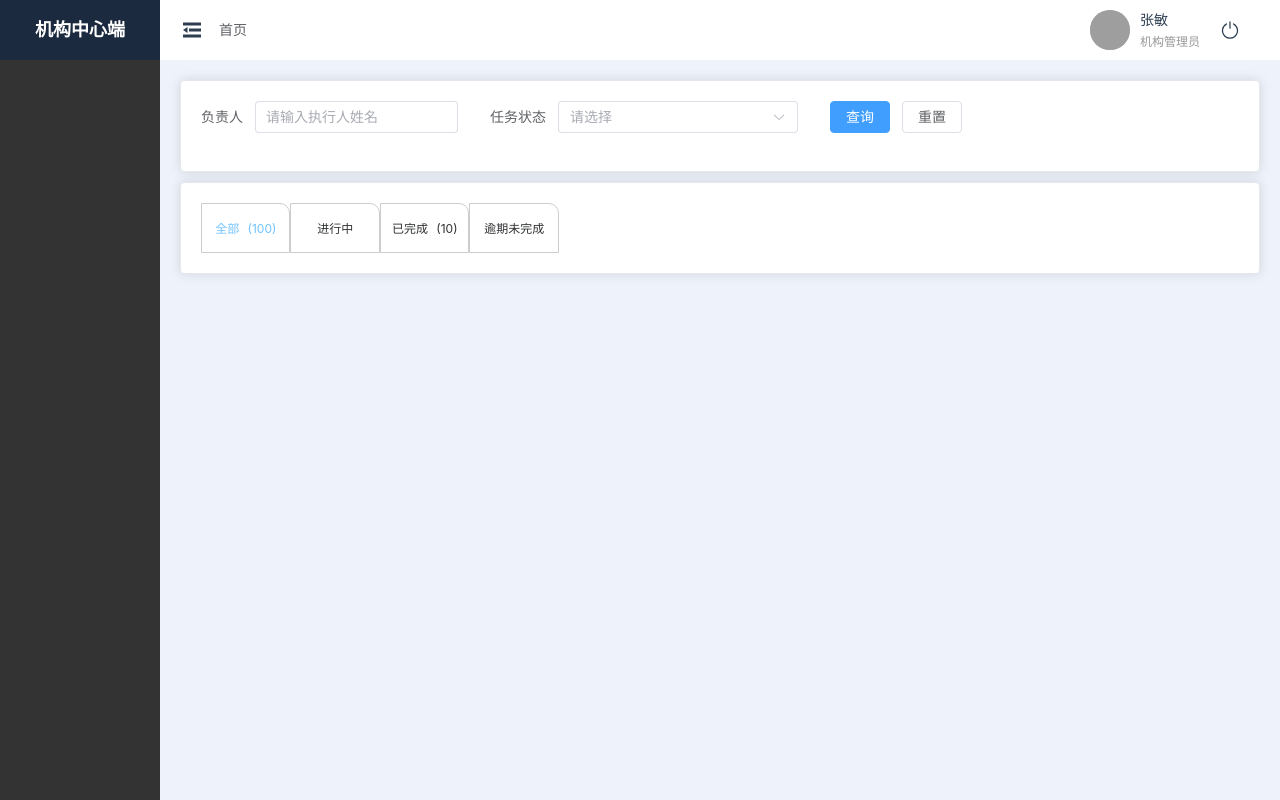
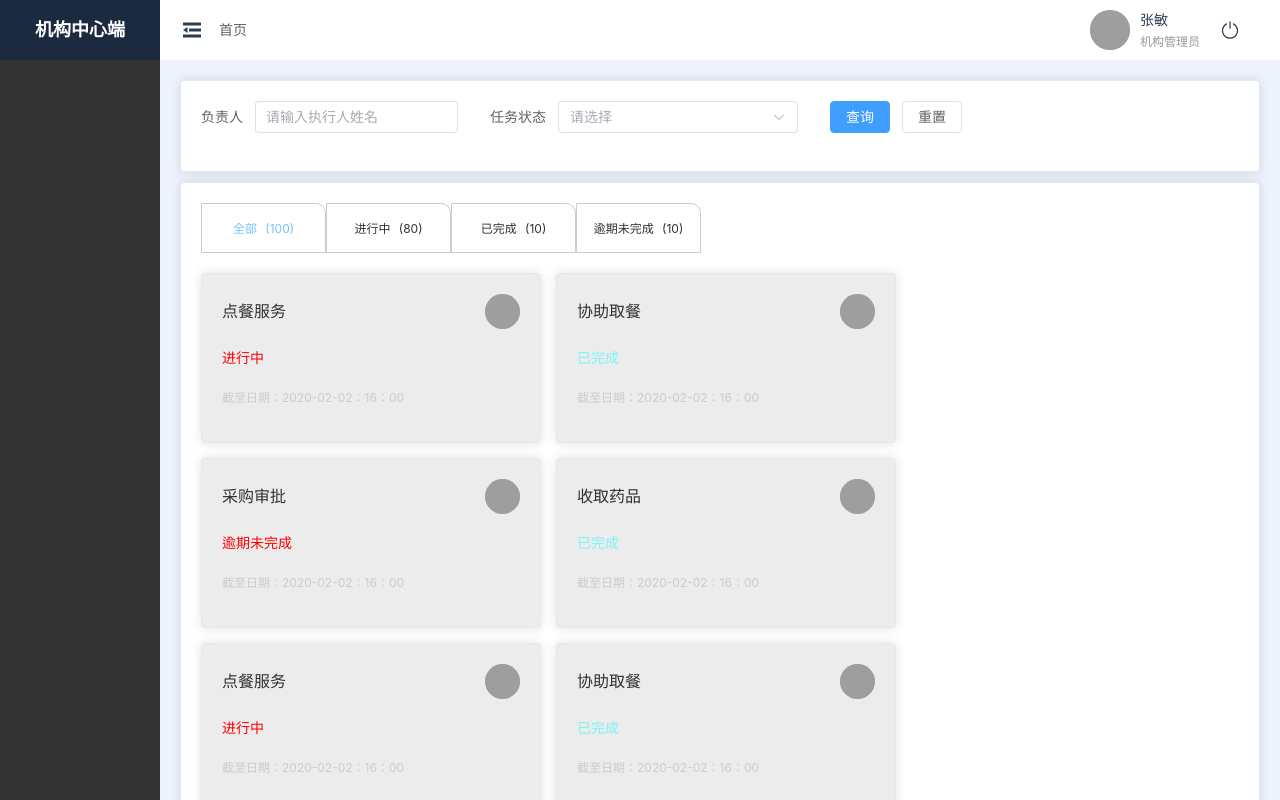
Before and after one commit to sichenga/LKCareSystem, a Vue app: page /dashboard/teskboard in a window 1280 px wide. Built offline with nearby package versions, Linux system fonts and the light colour scheme; grey boxes are pictures that could not be loaded.

Commit message:
增加任务模块

```diff
--- a/src/components/table/MayTable.vue
+++ b/src/components/table/MayTable.vue
@@ -17,7 +17,7 @@
         <slot name="custom" :data="scope.row"></slot>
       </template>
     </el-table-column>
-    <el-table-column label="操作" width="260">
+    <el-table-column label="操作" width="260" >
       <template v-slot="scope">
         <slot name="operate" :data="scope.row"></slot>
       </template>
--- /dev/null
+++ b/src/database/Teskboard.json
@@ -0,0 +1,122 @@
+[
+  {
+    "name": "点餐服务",
+    "state": 1,
+    "statename": "进行中",
+    "time": "2021-01-01 12:00:00"
+  },
+  {
+    "name": "协助取餐",
+    "state": 2,
+    "statename": "已完成",
+    "time": "2021-01-01 12:00:00"
+  },
+  {
+    "name": "采购审批",
+    "state": 3,
+    "statename": "逾期未完成",
+    "time": "2021-01-01 12:00:00"
+  },
+  {
+    "name": "收取药品",
+    "state": 2,
+    "statename": "已完成",
+    "time": "2021-01-01 12:00:00"
+  },
+  {
+    "name": "点餐服务",
+    "state": 1,
+    "statename": "进行中",
+    "time": "2021-01-01 12:00:00"
+  },
+  {
+    "name": "协助取餐",
+    "state": 2,
+    "statename": "已完成",
+    "time": "2021-01-01 12:00:00"
+  },
+  {
+    "name": "采购审批",
+    "state": 3,
+    "statename": "逾期未完成",
+    "time": "2021-01-01 12:00:00"
+  },
+  {
+    "name": "收取药品",
+    "state": 2,
+    "statename": "已完成",
+    "time": "2021-01-01 12:00:00"
+  },
+  {
+    "name": "点餐服务",
+    "state": 1,
+    "statename": "进行中",
+    "time": "2021-01-01 12:00:00"
+  },
+  {
+    "name": "协助取餐",
+    "state": 2,
+    "statename": "已完成",
+    "time": "2021-01-01 12:00:00"
+  },
+  {
+    "name": "采购审批",
+    "state": 3,
+    "statename": "逾期未完成",
+    "time": "2021-01-01 12:00:00"
+  },
+  {
+    "name": "收取药品",
+    "state": 2,
+    "statename": "已完成",
+    "time": "2021-01-01 12:00:00"
+  },
+  {
+    "name": "点餐服务",
+    "state": 1,
+    "statename": "进行中",
+    "time": "2021-01-01 12:00:00"
+  },
+  {
+    "name": "协助取餐",
+    "state": 2,
+    "statename": "已完成",
+    "time": "2021-01-01 12:00:00"
+  },
+  {
+    "name": "采购审批",
+    "state": 3,
+    "statename": "逾期未完成",
+    "time": "2021-01-01 12:00:00"
+  },
+  {
+    "name": "收取药品",
+    "state": 2,
+    "statename": "已完成",
+    "time": "2021-01-01 12:00:00"
+  },
+  {
+    "name": "点餐服务",
+    "state": 1,
+    "statename": "进行中",
+    "time": "2021-01-01 12:00:00"
+  },
+  {
+    "name": "协助取餐",
+    "state": 2,
+    "statename": "已完成",
+    "time": "2021-01-01 12:00:00"
+  },
+  {
+    "name": "采购审批",
+    "state": 3,
+    "statename": "逾期未完成",
+    "time": "2021-01-01 12:00:00"
+  },
+  {
+    "name": "收取药品",
+    "state": 2,
+    "statename": "已完成",
+    "time": "2021-01-01 12:00:00"
+  }
+]
--- a/src/router/index.ts
+++ b/src/router/index.ts
@@ -60,6 +60,11 @@ const router = createRouter({
           path: 'teskboard',
           name: 'Teskboard',
           component: () => import('@/views/task/TeskboardView.vue')
+        },
+        {
+          path:'taskinfo',
+          name:'Taskinfo',
+          component:()=>import('@/views/task/TaskInfo.vue')
         }
       ]
     }
--- /dev/null
+++ b/src/views/task/TaskInfo.vue
@@ -0,0 +1,77 @@
+<template>
+  <!-- 任务详情 -->
+  <el-card>
+    <el-form label-width="100px" label-position="left" style="max-width: 600px" class="task-info">
+      <el-form-item label="任务名称:"> 晨起 </el-form-item>
+      <el-form-item label="任务状态:"> 进行中 </el-form-item>
+      <el-form-item label="负责人:"> 张敏 </el-form-item>
+      <el-form-item label="任务描述:"> 需要按照规定给老人洗澡 </el-form-item>
+      <el-form-item label="任务时间:"> 8：00-8：30 </el-form-item>
+    </el-form>
+  </el-card>
+  <!-- 老人信息 -->
+  <el-card>
+    <div class="title">老人信息</div>
+    <div class="text">
+      <el-avatar :size="70" :src="circleUrl" />
+      <el-form
+        label-width="100px"
+        label-position="left"
+        style="max-width: 600px; margin-left: 50px"
+      >
+        <el-form-item label="姓名:"> 张国锋 </el-form-item>
+        <el-form-item label="房间/床位:"> 501/501-01 </el-form-item>
+        <el-form-item label="联系电话:"> 17728838393 </el-form-item>
+      </el-form>
+    </div>
+  </el-card>
+  <!-- 子任务 -->
+  <el-card>
+    <div class="title">子任务（{{ checkedCities.length }}/{{ cities.length }}）</div>
+    <el-checkbox-group v-model="checkedCities">
+      <el-checkbox v-for="city in cities" :key="city" :label="city" :value="city">
+        {{ city }}
+      </el-checkbox>
+    </el-checkbox-group>
+  </el-card>
+  <!-- 老人信息 -->
+  <el-card>
+    <div class="title">老人信息</div>
+  </el-card>
+</template>
+<script lang="ts" setup>
+import { ref, reactive, onMounted } from 'vue'
+const circleUrl = ref('https://cube.elemecdn.com/3/7c/3ea6beec64369c2642b92c6726f1epng.png')
+const checkedCities = ref([])
+const cities = ref(['辅助起床', '辅助洗漱', '辅助如厕', '辅助穿衣'])
+</script>
+<style lang="less" scoped>
+.el-card {
+  width: 100%;
+  margin-bottom: 20px;
+}
+.task-info {
+  :deep(.el-form-item__content) {
+    color: #ccc;
+  }
+}
+
+.title {
+  width: 100%;
+  font-size: 16px;
+}
+.text {
+  margin-top: 20px;
+  display: flex;
+  align-items: center;
+}
+.el-form-item {
+  margin-bottom: 0;
+}
+
+.el-checkbox-group {
+  display: flex;
+  flex-direction: column;
+  margin-top: 20px;
+}
+</style>
--- a/src/views/task/TeskboardView.vue
+++ b/src/views/task/TeskboardView.vue
@@ -34,19 +34,37 @@
         >
       </div>
       <!-- 展示 -->
-      <div class="tasklist">
-
-      </div>
+    </div>
+    <div class="tasklist">
+      <el-card
+        class="itemtask"
+        v-for="(item, index) in data.teskdata"
+        :key="index"
+        @click="taskinfo"
+      >
+        <div class="title">
+          <span>{{ item.name }}</span>
+          <el-avatar :size="35" :src="circleUrl" />
+        </div>
+        <span class="state" :style="item.state === 2 ? 'color:#78f7f9' : 'color:red'">{{
+          item.statename
+        }}</span>
+        <span class="time">截至日期：2020-02-02：16：00</span>
+      </el-card>
     </div>
   </el-card>
 </template>
 <script lang="ts" setup>
 import { ref, reactive, onMounted } from 'vue'
+import Teskboard from '@/database/Teskboard.json'
+import { useRouter } from 'vue-router'
+const router = useRouter()
 const formInline = reactive({
   user: '',
   region: '',
   date: ''
 })
+const circleUrl = ref('https://s21.ax1x.com/2024/05/08/pkVm8qH.jpg')
 const istask = ref(0)
 const statelist = ref([
   { label: '未开始', value: '0' },
@@ -71,11 +89,27 @@ const tasklist = [
     num: 10
   }
 ]
-
+const data = reactive({
+  teskdata: [] as any
+})
 // 选择标签
 const change = (index: number) => {
   istask.value = index
 }
+// 数据
+const tesklist = () => {
+  setTimeout(() => {
+    data.teskdata = Teskboard
+    console.log(data.teskdata)
+  }, 500)
+}
+// 跳转详情
+const taskinfo = () => {
+  router.push('/dashboard/taskinfo')
+}
+onMounted(() => {
+  tesklist()
+})
 </script>
 <style lang="less" scoped>
 .taskoption {
@@ -97,9 +131,41 @@ const change = (index: number) => {
     cursor: pointer;
   }
 }
-.tasklist{
+.tasklist {
   width: 100%;
-
+  margin-top: 20px;
+  display: flex;
+  flex-wrap: wrap;
+  .itemtask {
+    width: 340px;
+    height: 170px;
+    margin-right: 15px;
+    margin-bottom: 15px;
+    background-color: #ececec;
+    // 变小手
+    cursor: pointer;
+    padding-bottom: 15px;
+    :deep(.el-card__body) {
+      width: 100%;
+      height: 100%;
+      display: flex;
+      flex-direction: column;
+      justify-content: space-between;
+    }
+    .title {
+      display: flex;
+      justify-content: space-between;
+      align-items: center;
+      font-size: 16px;
+    }
+    .state {
+      font-size: 14px;
+    }
+    .time {
+      font-size: 12px;
+      color: #ccc;
+    }
+  }
 }
 // 选择
 .select {
```
Also changed, not shown: components.d.ts (+5 -4 lines).
